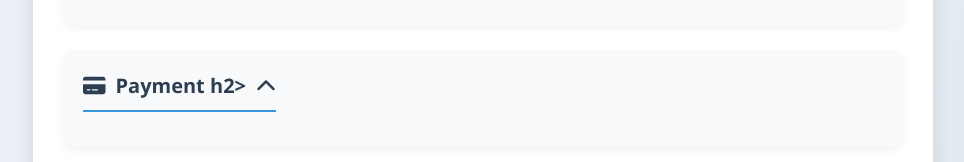
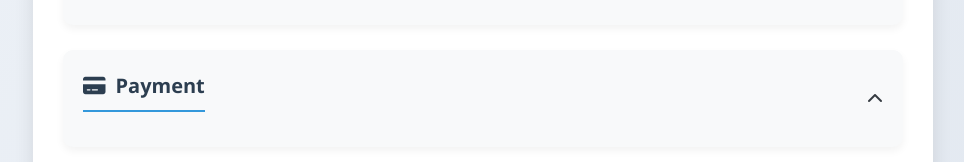
Before and after one commit to sagnirago/patient-wait-manager, a plain HTML site: page index.html in a window 1280 px wide. Shown: the part 651-813 px from the top of the page, without its empty margins (157-1121 px from the left). Drawn offline with Linux system fonts and the light colour scheme.

Commit message:
Update index.html

```diff
--- a/index.html
+++ b/index.html
@@ -176,7 +176,7 @@
 
         <section>
           <div class="section-header">
-            <h2><i class="fas fa-credit-card"></i> Payment h2>
+            <h2><i class="fas fa-credit-card"></i> Payment </h2>
             <i class="fas fa-chevron-down toggle-icon"></i>
           </div>
           <div class="section-content">
```
